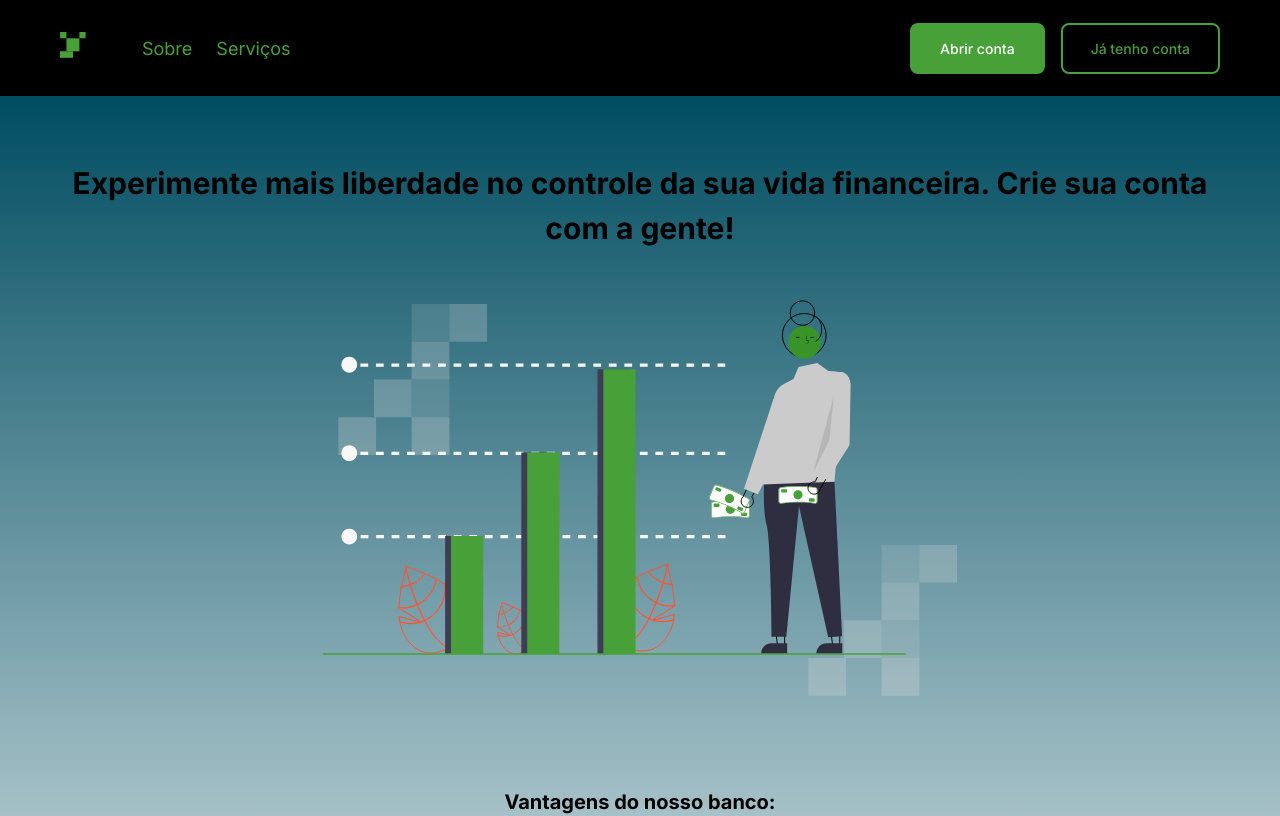
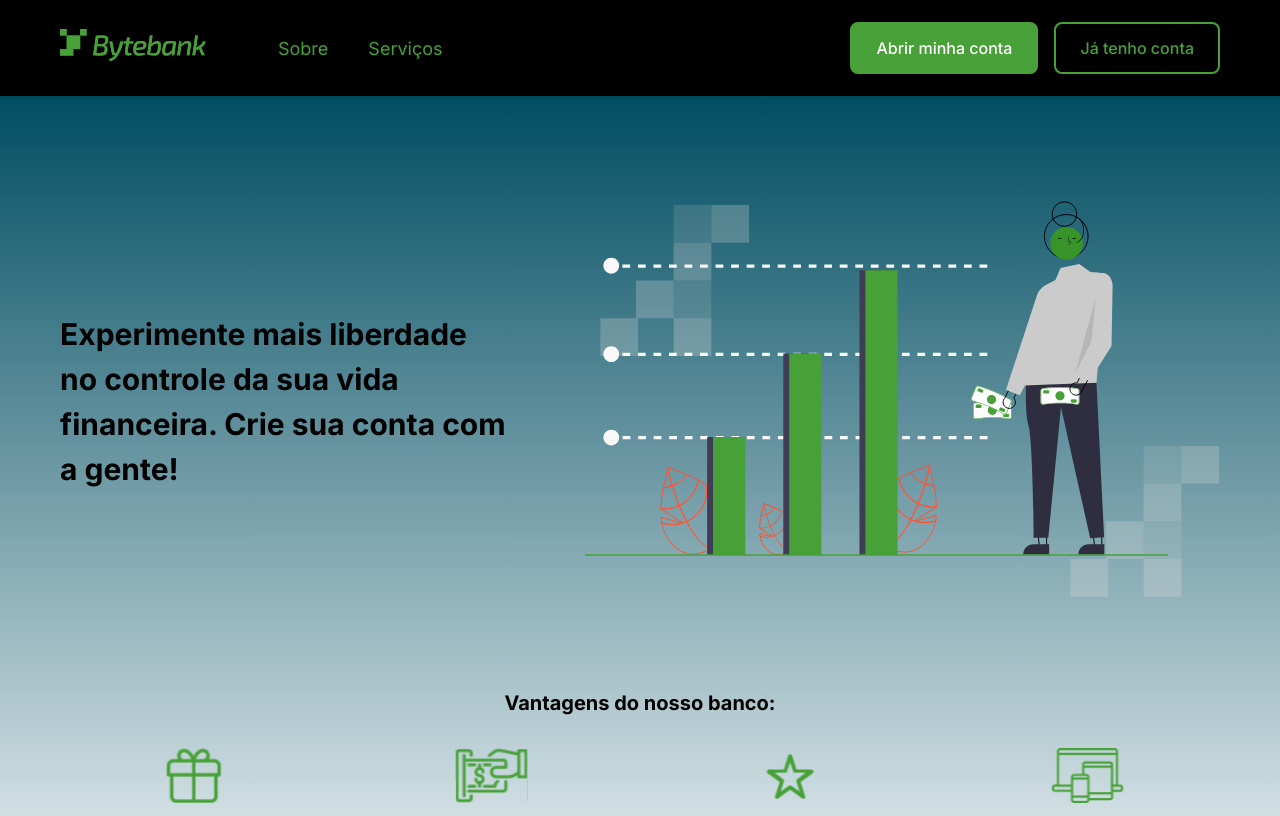
Before and after one commit to pos-projetos-thiago/tc-02, a Next.js app: page / in a window 1280 px wide. Shown: the top 816 px of the page. Built offline with nearby package versions, Linux system fonts and the light colour scheme; no server answers.

Commit message:
fix(breakpoints): as quebras estão mais bem definidas

```diff
--- a/src/components/molecules/ServiceCard/ServiceCard.module.scss
+++ b/src/components/molecules/ServiceCard/ServiceCard.module.scss
@@ -41,9 +41,11 @@
     }
   }
 
-  @media (min-width: 1920px) and (min-height: 1024px) {
-    gap: 3rem;
-    padding: 3rem 1rem;
+  @include desktop {
+    @media (min-height: 1024px) {
+      gap: 3rem;
+      padding: 3rem 1rem;
+    }
   }
 }
 
--- a/src/components/organisms/DashboardHero/DashboardHero.module.scss
+++ b/src/components/organisms/DashboardHero/DashboardHero.module.scss
@@ -128,7 +128,7 @@
 }
 
 .others-mode .account-info {
-  @media (max-width: 1919px) {
+  @media (max-width: $bp-tablet-max) {
     display: contents;
   }
 }
--- a/src/styles/_breakpoints.scss
+++ b/src/styles/_breakpoints.scss
@@ -1,23 +1,27 @@
-// Breakpoints simples baseados no Figma
+$bp-mobile-max: 719px;
+$bp-tablet-min: 720px;
+$bp-tablet-max: 1023px;
+$bp-desktop-min: 1024px;
+$bp-container-wide-min: 1920px;
+
 @mixin mobile {
-  @media (max-width: 719px) {
+  @media (max-width: $bp-mobile-max) {
     @content;
   }
 }
 
 @mixin tablet {
-  @media (min-width: 720px) and (max-width: 1919px) {
+  @media (min-width: $bp-tablet-min) and (max-width: $bp-tablet-max) {
     @content;
   }
 }
 
 @mixin desktop {
-  @media (min-width: 1920px) {
+  @media (min-width: $bp-desktop-min) {
     @content;
   }
 }
 
-// Spacing lateral
 $spacing-desktop: 36rem;
 $spacing-tablet: 6rem;
 $spacing-mobile: 2.4rem;
@@ -28,7 +32,7 @@ $container-max-width: 192rem;
   margin: 0 auto;
   padding: 0 $spacing-desktop;
 
-  @include tablet {
+  @media (min-width: $bp-tablet-min) and (max-width: ($bp-container-wide-min - 1px)) {
     padding: 0 $spacing-tablet;
   }
 
```
Also changed, not shown: src/styles/README.md.
